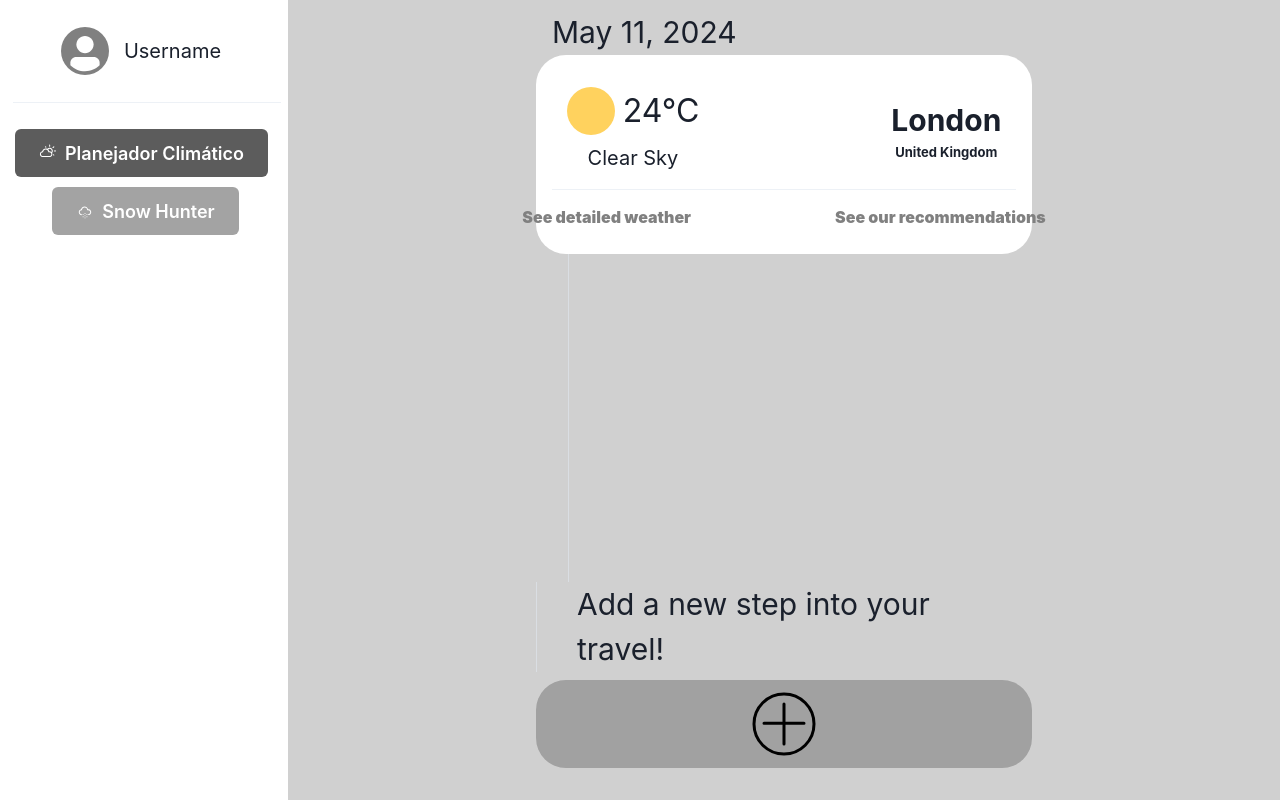
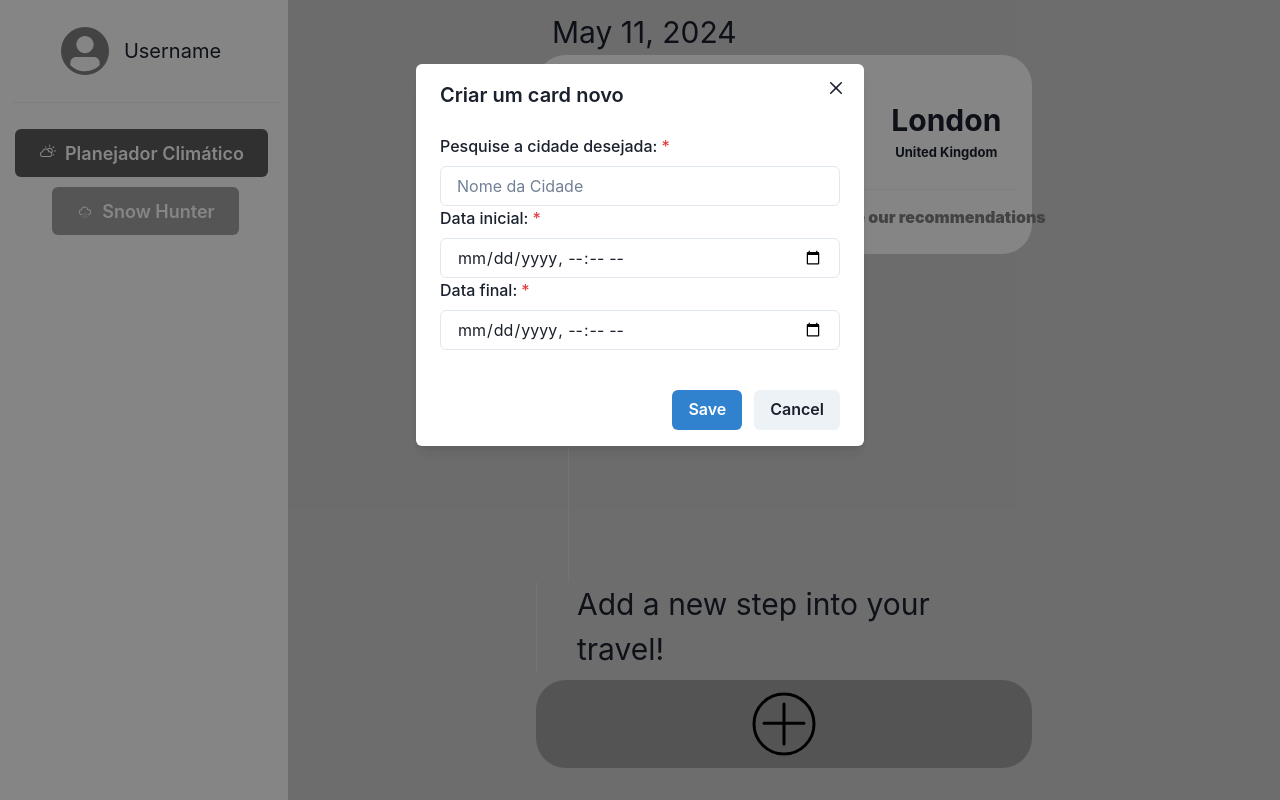
Before and after one commit to rarycoringa/route-weather, a React (Create React App) app: page /Timeline in a window 1280 px wide. Both pictures are taken after a click on the button 783 px from the left and 724 px from the top of the page. Built offline with nearby package versions, Linux system fonts and the light colour scheme.

Commit message:
Criar seção para cadastrar novas cidades #10

```diff
--- /dev/null
+++ b/src/Components/MenuAddCard/index.js
@@ -0,0 +1,55 @@
+import {
+    Modal,
+    ModalOverlay,
+    ModalContent,
+    ModalHeader,
+    ModalFooter,
+    ModalBody,
+    ModalCloseButton,
+    Button,
+    FormControl,
+    FormLabel,
+    Input,
+  } from '@chakra-ui/react'
+
+import { useDisclosure} from '@chakra-ui/react'
+
+import AddCardButton from '../../DayContainer/AddCardButton'
+
+
+const MenuAddCard = () => {
+    const { isOpen, onOpen, onClose } = useDisclosure()
+
+    return (
+      <>
+        <AddCardButton onOpen={onOpen}/>
+
+        <Modal closeOnOverlayClick={false} isOpen={isOpen} onClose={onClose}>
+          <ModalOverlay />
+          <ModalContent>
+            <ModalHeader>Criar um card novo</ModalHeader>
+            <ModalCloseButton />
+            <ModalBody pb={6}>
+              <FormControl isRequired>
+                <FormLabel> Pesquise a cidade desejada:</FormLabel>
+                <Input placeholder='Nome da Cidade' />
+                <FormLabel> Data inicial:</FormLabel>
+                <Input placeholder='Select Date and Time' size='md' type='datetime-local' />
+                <FormLabel> Data final:</FormLabel>
+                <Input placeholder='Select Date and Time' size='md' type='datetime-local' />
+              </FormControl>
+            </ModalBody>
+
+            <ModalFooter>
+              <Button colorScheme='blue' mr={3}>
+                Save
+              </Button>
+              <Button onClick={onClose} type='submit'>Cancel</Button>
+            </ModalFooter>
+          </ModalContent>
+        </Modal>
+      </>
+    )
+}
+
+export default MenuAddCard
--- a/src/DayContainer/AddCardButton/index.js
+++ b/src/DayContainer/AddCardButton/index.js
@@ -2,7 +2,7 @@ import { Box, Button, Divider, Image, Stack, Text, VStack } from "@chakra-ui/rea
 
 
 
-const AddCardButton = () => {
+const AddCardButton = ({onOpen}) => {
     return (
         <VStack mb={'2rem'}>
             <Stack direction='row'>
@@ -19,7 +19,7 @@ const AddCardButton = () => {
             borderRadius={'30px'}
             padding={'1.5rem'}
             >
-                <Button background={'none'} _hover={{ bg: 'none' }}>
+                <Button background={'none'} _hover={{ bg: 'none' }} onClick={onOpen}>
                     <Image src="/Icons/AddCard.svg" />
                 </Button>
             </Box>
--- a/src/DayContainer/index.js
+++ b/src/DayContainer/index.js
@@ -1,6 +1,6 @@
 import { Box, Divider, Text } from "@chakra-ui/react"
 import CityCard from "./CityCard"
-import AddCardButton from "./AddCardButton"
+import MenuAddCard from "../Components/MenuAddCard"
 
 
 const DayContainer = () => {
@@ -21,7 +21,7 @@ const DayContainer = () => {
             </Text>
             <CityCard/>
             <Divider orientation="vertical" position={'sticky'} ml={'2rem'}/>
-            <AddCardButton/>
+            <MenuAddCard/>
         </Box>
     )
 }
```
